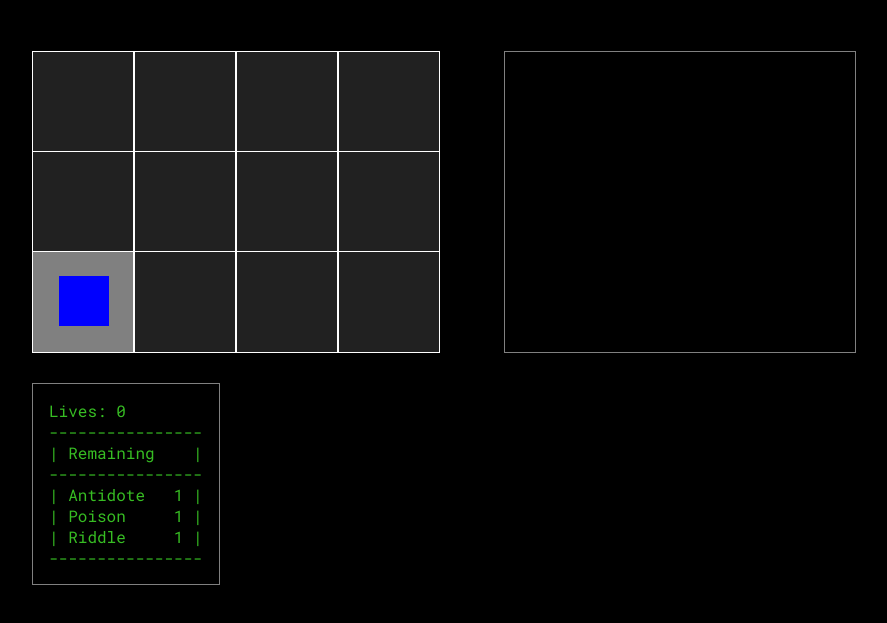
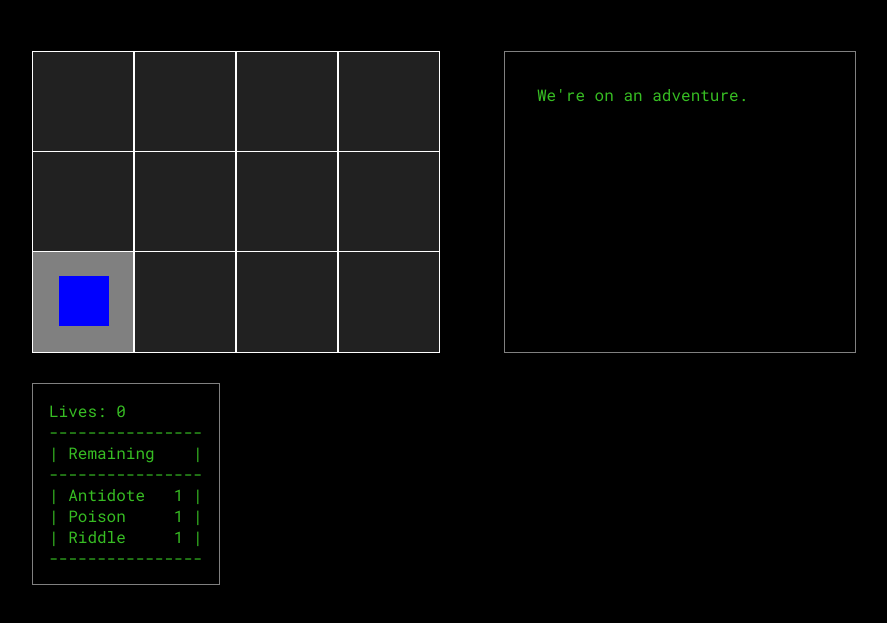
Before and after one commit to absambam/Maze-Rescue, a plain HTML site: page html/level-0.html in a window 1280 px wide. Shown: the part 93-716 px from the top of the page, without its empty margins (196-1083 px from the left). Drawn offline with nearby package versions, Linux system fonts and the light colour scheme.

Commit message:
Add starting dialogue

```diff
--- a/html/level-0.html
+++ b/html/level-0.html
@@ -34,6 +34,7 @@
             <script src="../js/sprite-movement.js"></script>
             <div id="status-box" class="margin-2em">
                 <p id="status-text"></p>
+                <script>printStatus("s");</script>
             </div>
         </div>
 
--- a/js/status-component.js
+++ b/js/status-component.js
@@ -28,7 +28,7 @@ function checkState(state) {
     var responseStr = "";
 
     if(state == "s") { // starting square
-        responseStr = "Let's explore. <br> - edit this statement - ";
+        responseStr = "We're on an adventure.";
     } else if(state == "x") { // default
         responseStr = "Nothing found here. <br> Time to move on.";
     } else if(state == "a") { // antidote
```
